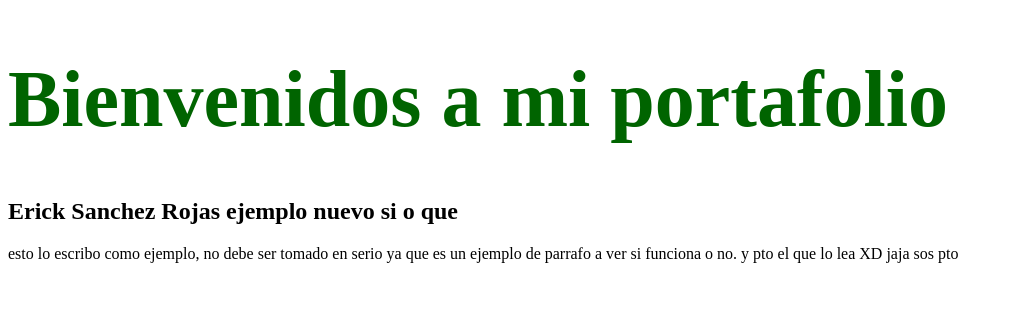
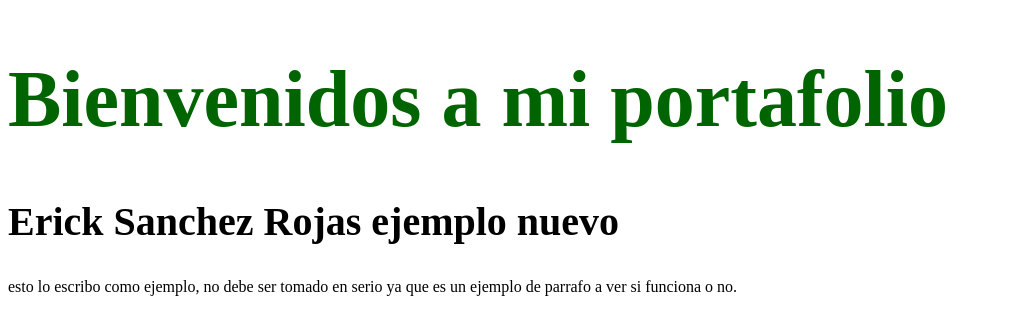
Before and after one commit to Geridas03/Portafolio_Undertale, a plain HTML site: page index.html in a window 1280 px wide. Shown: the whole page, without its empty margins (0-1013 px from the left). Drawn offline with Linux system fonts and the light colour scheme.

Commit message:
correccion final

```diff
--- a/CSS/Style.css
+++ b/CSS/Style.css
@@ -2,3 +2,6 @@ h1{
     font-size: 5em;
     color: darkgreen;
 }
+h2{
+    font-size: 2.5em;
+}
--- a/index.html
+++ b/index.html
@@ -9,7 +9,7 @@
 </head>
 <body>
       <h1>Bienvenidos a mi portafolio</h1>
-      <h2>Erick Sanchez Rojas ejemplo nuevo si o que</h2>
-    <p> esto lo escribo como ejemplo, no debe ser tomado en serio ya que es un ejemplo de parrafo a ver si funciona o no. y pto el que lo lea XD jaja sos pto</p>
+      <h2>Erick Sanchez Rojas ejemplo nuevo</h2>
+    <p> esto lo escribo como ejemplo, no debe ser tomado en serio ya que es un ejemplo de parrafo a ver si funciona o no.</p>
 </body>
 </html>
```
